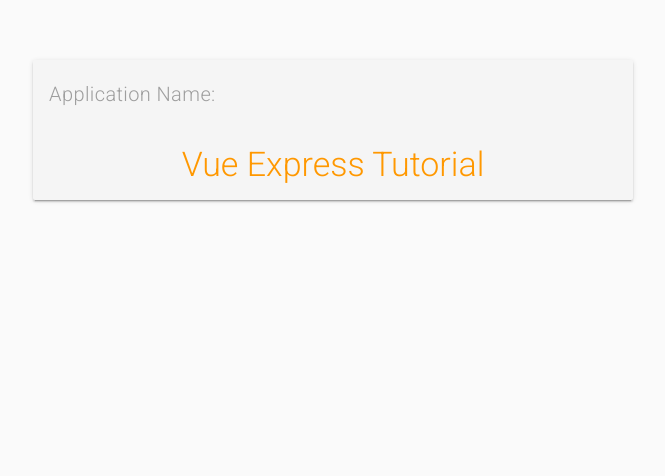
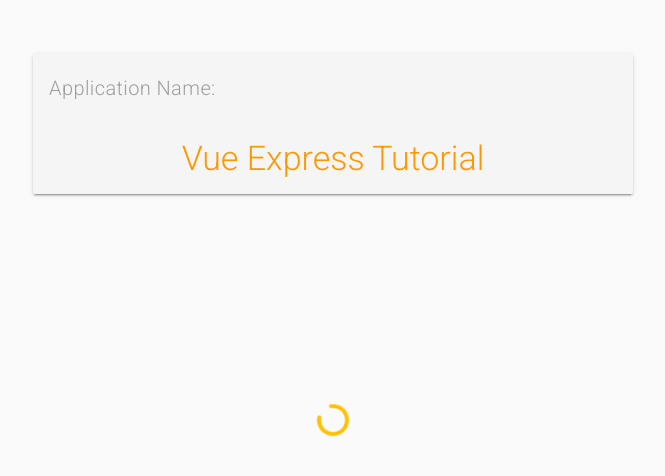
Before and after one commit to dheeraj0259/Vue-Express-App, a Vue app: page / in a window 1280 px wide. Shown: the top 476 px of the page, without its empty margins (307-972 px from the left). Built offline with nearby package versions, Linux system fonts and the light colour scheme.

Commit message:
-added loading icon

```diff
--- a/src/App.vue
+++ b/src/App.vue
@@ -1,9 +1,25 @@
 <template>
   <v-app>
-    <router-view />
+    <v-container grid-list-md>
+    <router-view/>
+    <div class="text-xs-center align-center">
+      <v-progress-circular indeterminate color="amber"></v-progress-circular>
+    </div>
+    </v-container>
   </v-app>
 </template>
 
+<script>
 export default {
   name: "app",
+  beforeMount: function () {
+console.log("first")
+  }
+};
+</script>
+
+<style scoped>
+.v-progress-circular {
+  margin: 15rem;
 }
+</style>
```
